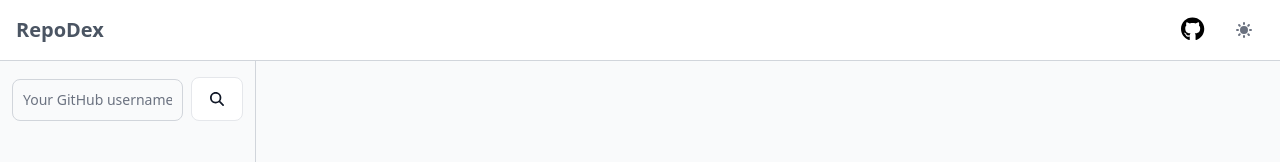
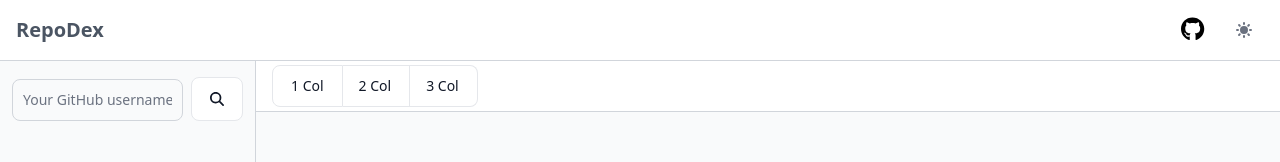
Before and after one commit to sujaldev/RepoDex, a React (Vite) app: page / in a window 1280 px wide. Shown: the top 162 px of the page. Built offline with nearby package versions, Linux system fonts and the light colour scheme.

Commit message:
add category view component

```diff
--- /dev/null
+++ b/src/components/categoryView.jsx
@@ -0,0 +1,18 @@
+import {Navbar, Button} from "flowbite-react";
+
+
+export default function CategoryView() {
+    return (
+        <div className={"flex flex-col flex-grow border-b border-gray-300 dark:border-gray-700"}>
+            <Navbar className={"border-b border-gray-300 dark:border-gray-700 py-1"}>
+                <Button.Group>
+                    <Button color={"gray"}>1 Col</Button>
+                    <Button color={"gray"}>2 Col</Button>
+                    <Button color={"gray"}>3 Col</Button>
+                </Button.Group>
+            </Navbar>
+            <div className={"flex flex-grow"}>
+            </div>
+        </div>
+    )
+}
--- a/src/routes/root.jsx
+++ b/src/routes/root.jsx
@@ -4,6 +4,8 @@ import {useState} from "react";
 import {Flowbite} from "flowbite-react";
 import Header from "../components/header.jsx";
 import LeftBar from "../components/leftbar.jsx";
+import CategoryView from "../components/categoryView.jsx";
+import RepositoryView from "../components/repositoryView.jsx";
 
 export default function Root() {
     let isDark = localStorage.getItem("theme") === "dark";
@@ -15,7 +17,9 @@ export default function Root() {
                 <Header leftBarActive={leftBarActive === true} toggleLeftBar={() => setLeftBarActive(!leftBarActive)}/>
                 <div className={"flex flex-grow"}>
                     <LeftBar leftBarActive={leftBarActive}/>
-                    <div className={"p-4"}></div>
+                    <div className={"flex flex-col flex-grow"}>
+                        <CategoryView/>
+                    </div>
                 </div>
             </Flowbite>
         </div>
```
